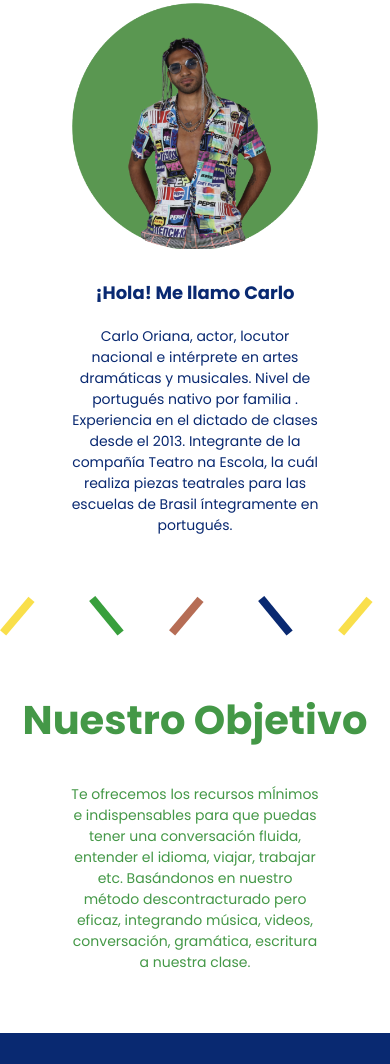
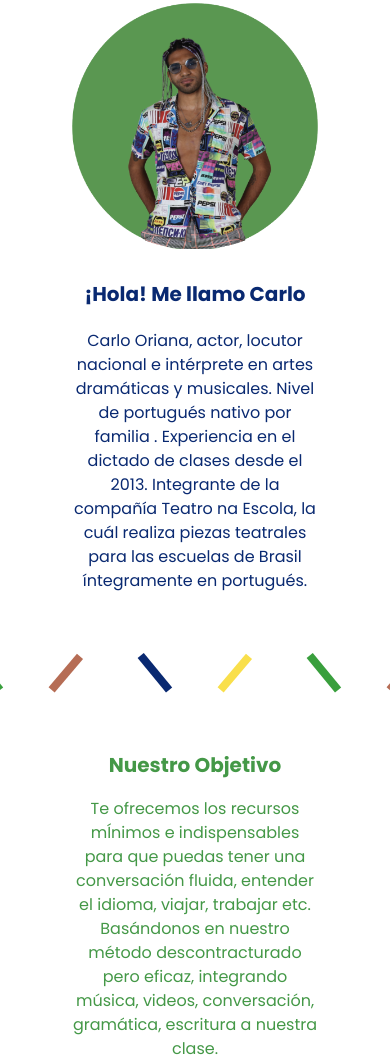
Before and after one commit to jp-quintana/caipirinha-y-portugues, a website: page pages/sobre-nosotros.html in a window 390 px wide. Shown: the part 218-1282 px from the top of the page. Drawn offline with nearby package versions, Linux system fonts and the light colour scheme.

Commit message:
Correcciones footer y sobre nosotros

```diff
--- a/scss/_footer.scss
+++ b/scss/_footer.scss
@@ -32,7 +32,7 @@
   margin-bottom: 1.5rem;
 
   @media (max-width: 768px) {
-    font-size: 1.6rem;
+    font-size: 1.8rem;
   }
 }
 
@@ -40,7 +40,7 @@
   color: #FFFFFF;
 
   @media (max-width: 768px) {
-    font-size: 1.4rem;
+    font-size: 1.6rem;
   }
 }
 
--- a/scss/_sobre-nosotros.scss
+++ b/scss/_sobre-nosotros.scss
@@ -51,7 +51,7 @@
     text-align: center;
   }
   @media (max-width: 480px) {
-    font-size: 1.8rem;
+    font-size: 2rem;
   }
 }
 
@@ -62,7 +62,7 @@
     text-align: center;
   }
   @media (max-width: 480px) {
-    font-size: 1.4rem;
+    font-size: 1.6rem;
     text-align: center;
     margin: 0 5rem;
   }
@@ -83,9 +83,8 @@
   @media (max-width: 1200px) {
     text-align: center;
   }
-  @media (max-width: 480) {
-    font-size: 1.8rem;
-    text-align: center;
+  @media (max-width: 480px) {
+    font-size: 2rem;
     margin-bottom: 2rem;
   }
 }
@@ -99,7 +98,7 @@
   }
 
   @media (max-width: 480px) {
-    font-size: 1.4rem;
+    font-size: 1.6rem;
     margin: 0 5rem;
   }
 }
--- a/scss/style.scss
+++ b/scss/style.scss
@@ -19,6 +19,7 @@ html {
 body {
   font-family: 'Poppins', sans-serif;
   color: #092971;
+  overflow-x: hidden;
 ;
   font-weight: 400;
   font-size: 2rem;
@@ -71,6 +72,9 @@ h1, h2, h3 {
 }
 
 .divider-general {
-  display: block;
-  margin: 0 auto
+
+  position:relative;
+        left: 50%;
+        transform: translateX(-50%);
+        width: auto;
 }
```
Also changed, not shown: css/style.css.
